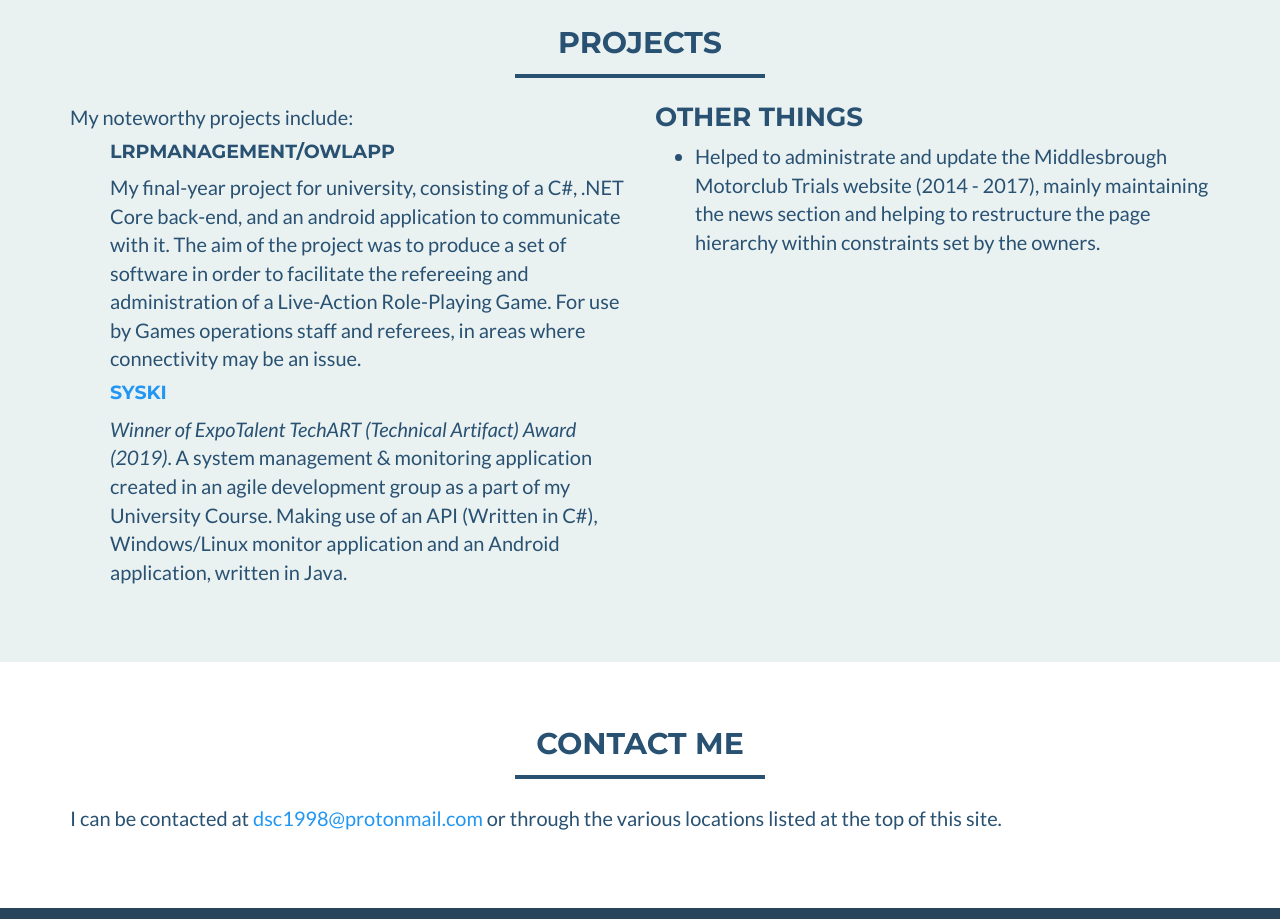
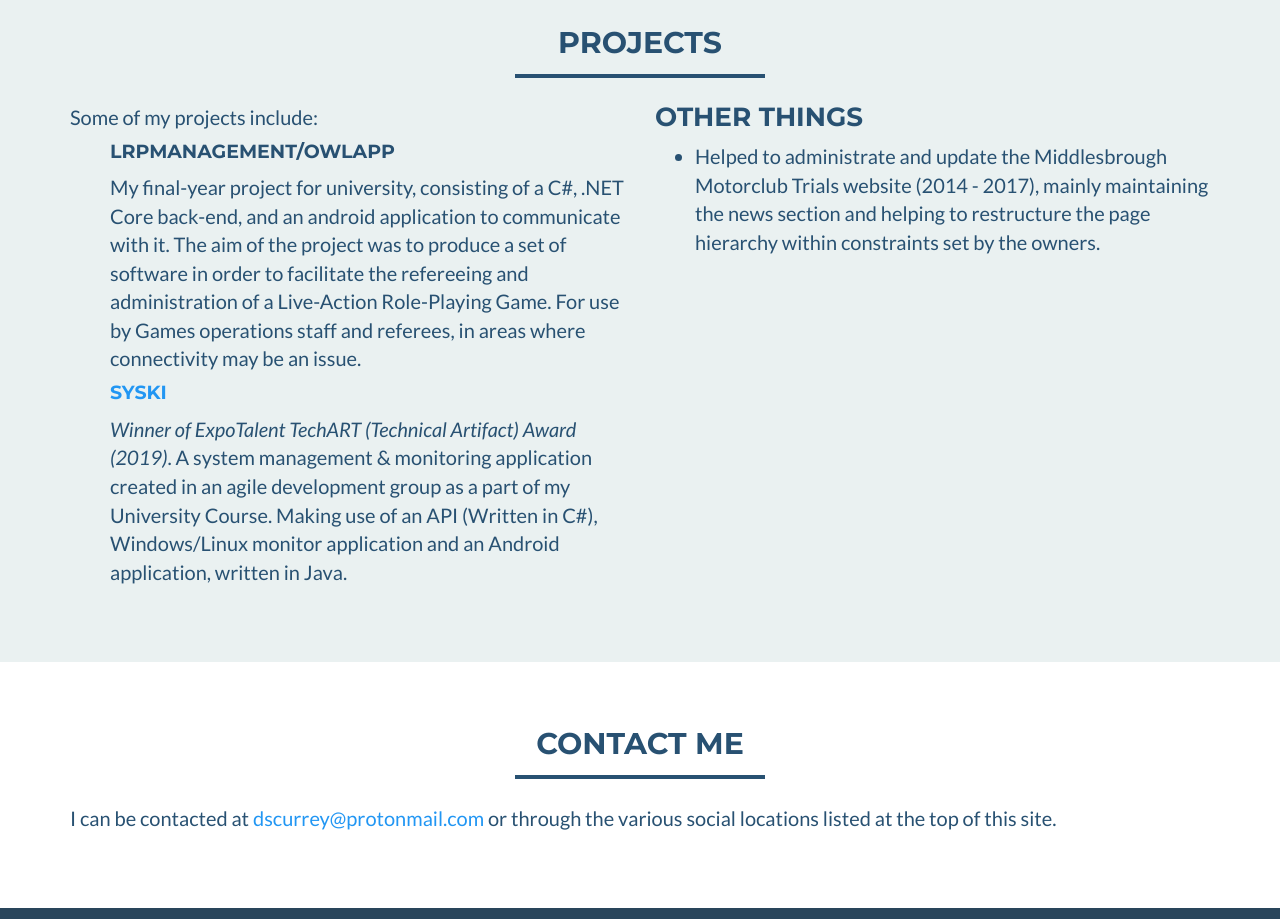
Before and after one commit to dscurrey/dscurrey.github.io, a Jekyll site: the page built from index.html, in a window 1280 px wide and 1400 px high, scrolled down 774 px. Shown: the part 421-1340 px from the top of the window. Built offline with Jekyll 4.4.1, drawn with Linux system fonts in a browser that asks for light colours.

Commit message:
Changed contact info

```diff
--- a/_includes/contact.html
+++ b/_includes/contact.html
@@ -7,6 +7,6 @@
                 <hr />
             </div>
         </div>
-        <p>I can be contacted at <a href=mailto:dsc1998@protonmail.com>dsc1998@protonmail.com</a> or through the various locations listed at the top of this site.</p>
+        <p>I can be contacted at <a href=mailto:dscurrey@protonmail.com>dscurrey@protonmail.com</a> or through the various social locations listed at the top of this site.</p>
     </div>
 </section>
--- a/_includes/projects.html
+++ b/_includes/projects.html
@@ -9,7 +9,7 @@
         <div class="row">
             <div class="col-sm-6">
                 <p>
-                    My noteworthy projects include:
+                    Some of my projects include:
                 </p>
                 <ul style="list-style: none;">
                     <li>
```
Also changed, not shown: other parts of _includes/projects.html (+0 -12 lines).
